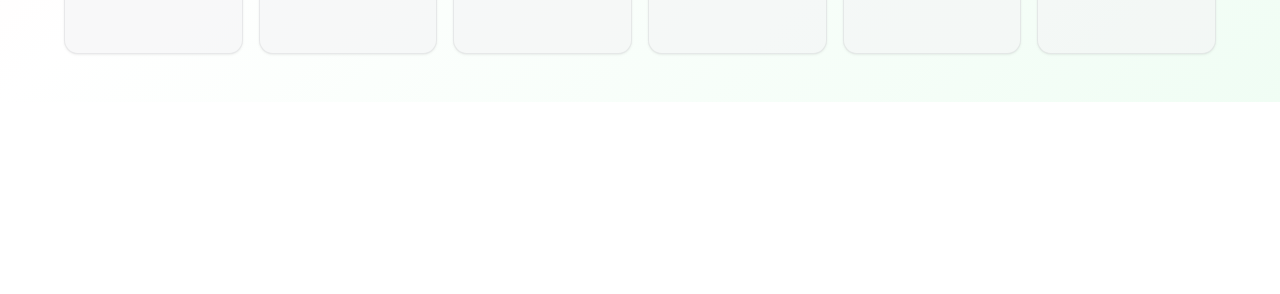
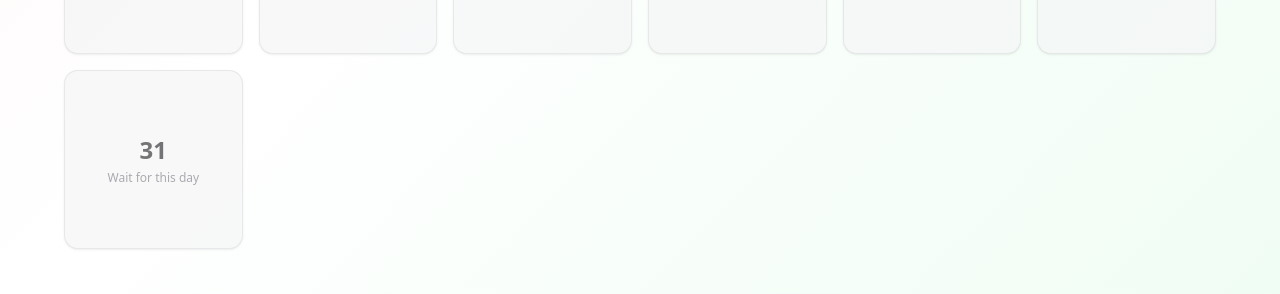
Before and after one commit to NumNine9/my-romantic-app, a Next.js app: page / in a window 1280 px wide. Shown: the part 1027-1321 px from the top of the page. Before the commit the page ends 1129 px from the top, so only its background shows below. Built offline with nearby package versions, Linux system fonts and the light colour scheme.

Commit message:
October update

```diff
--- a/src/app/layout.tsx
+++ b/src/app/layout.tsx
@@ -13,10 +13,10 @@ const geistMono = Geist_Mono({
 });
 
 export const metadata: Metadata = {
-  title: "30 Days of Sunshine",
+  title: "31 Days of Sunshine",
   description: "Just a something nyana for my ray of sunshine",
   openGraph: {
-    title: "30 Days of Sunshine for Lathitha",
+    title: "31 Days of Sunshine for Lathitha",
     description: "Just a something nyana for my ray of sunshine",
     type: "website",
     url: "https://latti.netlify.app/", // Replace with your actual URL
--- a/src/app/page.tsx
+++ b/src/app/page.tsx
@@ -4,12 +4,12 @@ import type React from "react"; // Import React types for TypeScript
 import { useState, useEffect, useRef } from "react"; // React hooks for state and side effects
 import { Card } from "@/components/ui/card"; // Shadcn/ui card component for styling
 import { Button } from "@/components/ui/button"; // Shadcn/ui button component
-import { Heart, Star, Gift, Calendar } from "lucide-react"; // Icon library for visual elements
+import { Heart, Star, Laugh, Smile } from "lucide-react"; // Icon library for visual elements
 // import latti from "./latti.jpg";
 // Interface defining the structure of each advent calendar item
 interface AdventContent {
-  day: number; // Day of the month (1-24)
-  type: "verse" | "love" | "memory" | "promise"; // Category of content
+  day: number; // Day of the month (1-31)
+  type: "verse" | "affirmation" | "dad-joke" | "emoji-of-the-day"; // Category of content
   title: string; // Short title for the content
   content: string; // The actual message/content
   icon: React.ReactNode; // React icon component
@@ -27,27 +27,26 @@ const adventContent: AdventContent[] = [
   },
   {
     day: 2,
-    type: "love",
-    title: "The Way You Encourage Me",
+    type: "affirmation",
+    title: "You Are Capable",
     content:
-      "I love how you believe in me even when I doubt myself. Your encouragement is the wind beneath my wings, giving me the courage to try harder and reach further.",
+      "Today, you are capable of handling whatever comes your way. Trust in your strength and wisdom.",
     icon: <Heart className="w-5 h-5" />,
   },
   {
     day: 3,
-    type: "memory",
-    title: "Getting Lost Together",
-    content:
-      "Remember that road trip where we took the 'scenic route' and ended up completely lost? Instead of frustration, we found laughter and a hidden little diner with the best pie. It taught me that with you, the detours are just as wonderful as the destination.",
-    icon: <Gift className="w-5 h-5" />,
+    type: "dad-joke",
+    title: "Why did the scarecrow win an award?",
+    content: "Because he was outstanding in his field! 🌾",
+    icon: <Laugh className="w-5 h-5" />,
   },
   {
     day: 4,
-    type: "promise",
-    title: "I Will Choose Gratitude",
+    type: "emoji-of-the-day",
+    title: "Sparkles for Your Spirit",
     content:
-      "I promise to never take you for granted. I will wake up every day grateful for your presence in my life and find new ways to show you my appreciation.",
-    icon: <Calendar className="w-5 h-5" />,
+      "✨ - May your day be filled with magical moments and sparkling joy!",
+    icon: <Smile className="w-5 h-5" />,
   },
   {
     day: 5,
@@ -59,27 +58,25 @@ const adventContent: AdventContent[] = [
   },
   {
     day: 6,
-    type: "love",
-    title: "Your Hand in Mine",
+    type: "affirmation",
+    title: "You Are Growing",
     content:
-      "I love the simple, steady comfort of holding your hand. It feels like a silent promise that no matter what we face, we'll face it together.",
+      "Every challenge you face is helping you grow stronger and more resilient. You're doing better than you think.",
     icon: <Heart className="w-5 h-5" />,
   },
   {
     day: 7,
-    type: "memory",
-    title: "Building a Fort",
-    content:
-      "That lazy Sunday we built a blanket fort in the living room like kids, complete with fairy lights and snacks. Inside our little castle, the outside world disappeared, and it was just us, full of silly, uncomplicated joy.",
-    icon: <Gift className="w-5 h-5" />,
+    type: "dad-joke",
+    title: "What do you call a fake noodle?",
+    content: "An impasta! 🍝",
+    icon: <Laugh className="w-5 h-5" />,
   },
   {
     day: 8,
-    type: "promise",
-    title: "To Keep Dating You",
-    content:
-      "I promise to never stop dating you. I will always make an effort to court you, to surprise you, and to make you feel pursued and desired, just as you are.",
-    icon: <Calendar className="w-5 h-5" />,
+    type: "emoji-of-the-day",
+    title: "Coffee Power",
+    content: "☕ - Fuel for amazing people having amazing days. That's you!",
+    icon: <Smile className="w-5 h-5" />,
   },
   {
     day: 9,
@@ -91,27 +88,26 @@ const adventContent: AdventContent[] = [
   },
   {
     day: 10,
-    type: "love",
-    title: "Your Quiet Confidence",
+    type: "affirmation",
+    title: "You Are Loved",
     content:
-      "I love the quiet confidence you carry. You don't need to be the loudest in the room; your strength and character speak for themselves in the most powerful way.",
+      "You are deeply loved and valued exactly as you are today. Your presence makes a difference in this world.",
     icon: <Heart className="w-5 h-5" />,
   },
   {
     day: 11,
-    type: "memory",
-    title: "Our First Challenge Overcome",
-    content:
-      "Looking back on that first big challenge we faced as a couple. We were scared, but we held on tight to each other. Coming out on the other side stronger showed me that our love is resilient and built to last.",
-    icon: <Gift className="w-5 h-5" />,
+    type: "dad-joke",
+    title: "Why don't scientists trust atoms?",
+    content: "Because they make up everything! 🔬",
+    icon: <Laugh className="w-5 h-5" />,
   },
   {
     day: 12,
-    type: "promise",
-    title: "To Forgive Freely",
+    type: "emoji-of-the-day",
+    title: "Rainbow Reminder",
     content:
-      "I promise to offer forgiveness freely and quickly, just as I hope to receive it. I will not let pride or petty grievances build walls between us.",
-    icon: <Calendar className="w-5 h-5" />,
+      "🌈 - Remember: after every storm comes beauty and color. You've got this!",
+    icon: <Smile className="w-5 h-5" />,
   },
   {
     day: 13,
@@ -123,27 +119,26 @@ const adventContent: AdventContent[] = [
   },
   {
     day: 14,
-    type: "love",
-    title: "The Way You Say My Name",
+    type: "affirmation",
+    title: "You Are Enough",
     content:
-      "I love the way you say my name. It sounds different coming from you—like a secret, a prayer, and a homecoming, all at once.",
+      "You don't need to be perfect to be worthy of love and respect. You are enough exactly as you are.",
     icon: <Heart className="w-5 h-5" />,
   },
   {
     day: 15,
-    type: "memory",
-    title: "Stargazing",
-    content:
-      "Laying on a blanket in the cool grass, pointing out constellations we didn't know the names of, and making up our own. Under that vast, infinite sky, I felt incredibly small and yet entirely significant because I was there with you.",
-    icon: <Gift className="w-5 h-5" />,
+    type: "dad-joke",
+    title: "What do you call a bear with no teeth?",
+    content: "A gummy bear! 🧸",
+    icon: <Laugh className="w-5 h-5" />,
   },
   {
     day: 16,
-    type: "promise",
-    title: "To Protect Your Peace",
+    type: "emoji-of-the-day",
+    title: "Bookworm Energy",
     content:
-      "I promise to be a source of peace in your life. I will strive to create a home and a relationship that is your sanctuary from the chaos of the world.",
-    icon: <Calendar className="w-5 h-5" />,
+      "📚 - Whether learning or escaping, may you find wisdom and adventure in today's pages!",
+    icon: <Smile className="w-5 h-5" />,
   },
   {
     day: 17,
@@ -155,27 +150,26 @@ const adventContent: AdventContent[] = [
   },
   {
     day: 18,
-    type: "love",
-    title: "Your Passionate Spirit",
+    type: "affirmation",
+    title: "You Are Brave",
     content:
-      "I love the fire in your spirit when you talk about something you're passionate about. Your eyes light up, and your energy is contagious. It's absolutely captivating.",
+      "Courage isn't the absence of fear - it's moving forward despite it. And you, my friend, are incredibly brave.",
     icon: <Heart className="w-5 h-5" />,
   },
   {
     day: 19,
-    type: "memory",
-    title: "Learning Something New",
-    content:
-      "That time we tried to learn how to cook a complicated dish together. The kitchen was a disaster, and we got most of the steps wrong, but we had so much fun failing together. It ended up being our favorite meal.",
-    icon: <Gift className="w-5 h-5" />,
+    type: "dad-joke",
+    title: "Why did the math book look so sad?",
+    content: "Because it had too many problems! 📚",
+    icon: <Laugh className="w-5 h-5" />,
   },
   {
     day: 20,
-    type: "promise",
-    title: "To Be Fully Present",
+    type: "emoji-of-the-day",
+    title: "Adventure Awaits",
     content:
-      "I promise to put down my phone, turn off the screen, and be fully present with you. The time we have together is too precious to be diluted by distractions.",
-    icon: <Calendar className="w-5 h-5" />,
+      "🗺️ - May your day be filled with exciting discoveries and happy adventures!",
+    icon: <Smile className="w-5 h-5" />,
   },
   {
     day: 21,
@@ -187,59 +181,56 @@ const adventContent: AdventContent[] = [
   },
   {
     day: 22,
-    type: "love",
-    title: "Your Thoughtfulness",
+    type: "affirmation",
+    title: "You Are Resilient",
     content:
-      "I love how you remember the little things—my favorite snack, that story I told once, the song I said I liked. It makes me feel truly known and deeply cared for.",
+      "You have survived 100% of your bad days so far. That's a perfect track record! Keep going.",
     icon: <Heart className="w-5 h-5" />,
   },
   {
     day: 23,
-    type: "memory",
-    title: "The Comfort of Silence",
-    content:
-      "Sitting together in complete silence, both lost in our own books or thoughts, and feeling perfectly connected and content. We don't always need words to speak the language of our hearts.",
-    icon: <Gift className="w-5 h-5" />,
+    type: "dad-joke",
+    title: "What do you call a sleeping bull?",
+    content: "A bulldozer! 🐄",
+    icon: <Laugh className="w-5 h-5" />,
   },
   {
     day: 24,
-    type: "promise",
-    title: "To Laugh With You Every Day",
-    content:
-      "I promise to find a reason to laugh with you every single day. Your joy is my joy, and I want to fill our lives with lightness and humor.",
-    icon: <Calendar className="w-5 h-5" />,
+    type: "emoji-of-the-day",
+    title: "Holiday Cheer",
+    content: "🎄 - Wishing you warmth, wonder, and magical moments today!",
+    icon: <Smile className="w-5 h-5" />,
   },
   {
     day: 25,
     type: "verse",
-    title: "Be Strong and Courageous",
+    title: "The Greatest Gift",
     content:
-      '"Have I not commanded you? Be strong and courageous. Do not be afraid; do not be discouraged, for the Lord your God will be with you wherever you go." - Joshua 1:9',
+      '"For to us a child is born, to us a son is given, and the government will be on his shoulders. And he will be called Wonderful Counselor, Mighty God, Everlasting Father, Prince of Peace." - Isaiah 9:6',
     icon: <Star className="w-5 h-5" />,
   },
   {
     day: 26,
-    type: "love",
-    title: "The Sound of Your Voice",
+    type: "affirmation",
+    title: "You Are Appreciated",
     content:
-      "I love the sound of your voice, whether you're telling me about your day, whispering a secret, or just calling my name from another room. It's my favorite melody.",
+      "Your presence in this world matters. The unique light you bring is noticed and appreciated.",
     icon: <Heart className="w-5 h-5" />,
   },
   {
     day: 27,
-    type: "memory",
-    title: "Our Song",
-    content:
-      "The first time we heard 'our song' on the radio and you immediately turned it up, grabbed my hand, and started singing to me. In that moment, everything felt perfect and aligned.",
-    icon: <Gift className="w-5 h-5" />,
+    type: "dad-joke",
+    title: "Why don't eggs tell jokes?",
+    content: "They'd crack each other up! 🥚",
+    icon: <Laugh className="w-5 h-5" />,
   },
   {
     day: 28,
-    type: "promise",
-    title: "To Pray For and With You",
+    type: "emoji-of-the-day",
+    title: "Cozy Vibes",
     content:
-      "I promise to pray for you always, and to pray with you often. I will lift up our hopes, our fears, and our gratitude together, seeking guidance for our journey.",
-    icon: <Calendar className="w-5 h-5" />,
+      "🛋️ - Perfect day for comfort, warmth, and taking it easy. You've earned it!",
+    icon: <Smile className="w-5 h-5" />,
   },
   {
     day: 29,
@@ -251,11 +242,18 @@ const adventContent: AdventContent[] = [
   },
   {
     day: 30,
-    type: "love",
-    title: "Your Entire Being",
+    type: "affirmation",
+    title: "You Are Making Progress",
     content:
-      "I love you—not just for what you are, but for who I am when I'm with you. You make me a better, happier, more complete person. I love every version of us.",
+      "Even when it feels like you're standing still, you're growing and moving forward. Trust the process.",
     icon: <Heart className="w-5 h-5" />,
+  },
+  {
+    day: 31,
+    type: "dad-joke",
+    title: "What's a snowman's favorite breakfast?",
+    content: "Frosted flakes! ❄️",
+    icon: <Laugh className="w-5 h-5" />,
   },
 ];
 
@@ -286,13 +284,12 @@ export default function AdventCalendar() {
     const today = new Date();
     const currentYear = today.getFullYear();
 
-    // September is month 8 (0-indexed: January=0, September=8)
-    const doorDate = new Date(currentYear, 8, day);
+    // October is month 9 (0-indexed: January=0, October=9)
+    const doorDate = new Date(currentYear, 9, day);
 
-    // Allow if current date is on/after the door date AND we're in September
-    return today >= doorDate && today.getMonth() === 8;
+    // Allow if current date is on/after the door date AND we're in October
+    return today >= doorDate && today.getMonth() === 9;
   };
-
   // Function to handle door opening logic
   const openDoor = (day: number) => {
     if (!canOpenDoor(day)) return; // Prevent opening if not allowed
@@ -325,11 +322,11 @@ export default function AdventCalendar() {
     switch (type) {
       case "verse":
         return "bg-primary text-primary-foreground"; // Primary theme colors
-      case "love":
+      case "affirmation":
         return "bg-red-500 text-white"; // Red for love
-      case "memory":
+      case "dad-joke":
         return "bg-secondary text-secondary-foreground"; // Secondary theme colors
-      case "promise":
+      case "emoji-of-the-day":
         return "bg-green-600 text-white"; // Green for promises
       default:
         return "bg-muted text-muted-foreground"; // Default muted colors
@@ -356,7 +353,7 @@ export default function AdventCalendar() {
         {/* Header section */}
         <div className="text-center mb-8">
           <h1 className="text-4xl font-bold text-primary mb-2 text-balance">
-            30 Days of Sunshine for Latti 🌞
+            31 Days of Sunshine for Latti 🌞
           </h1>
           <p className="text-muted-foreground text-lg">
             Open one door each day to discover something special ✨
```
